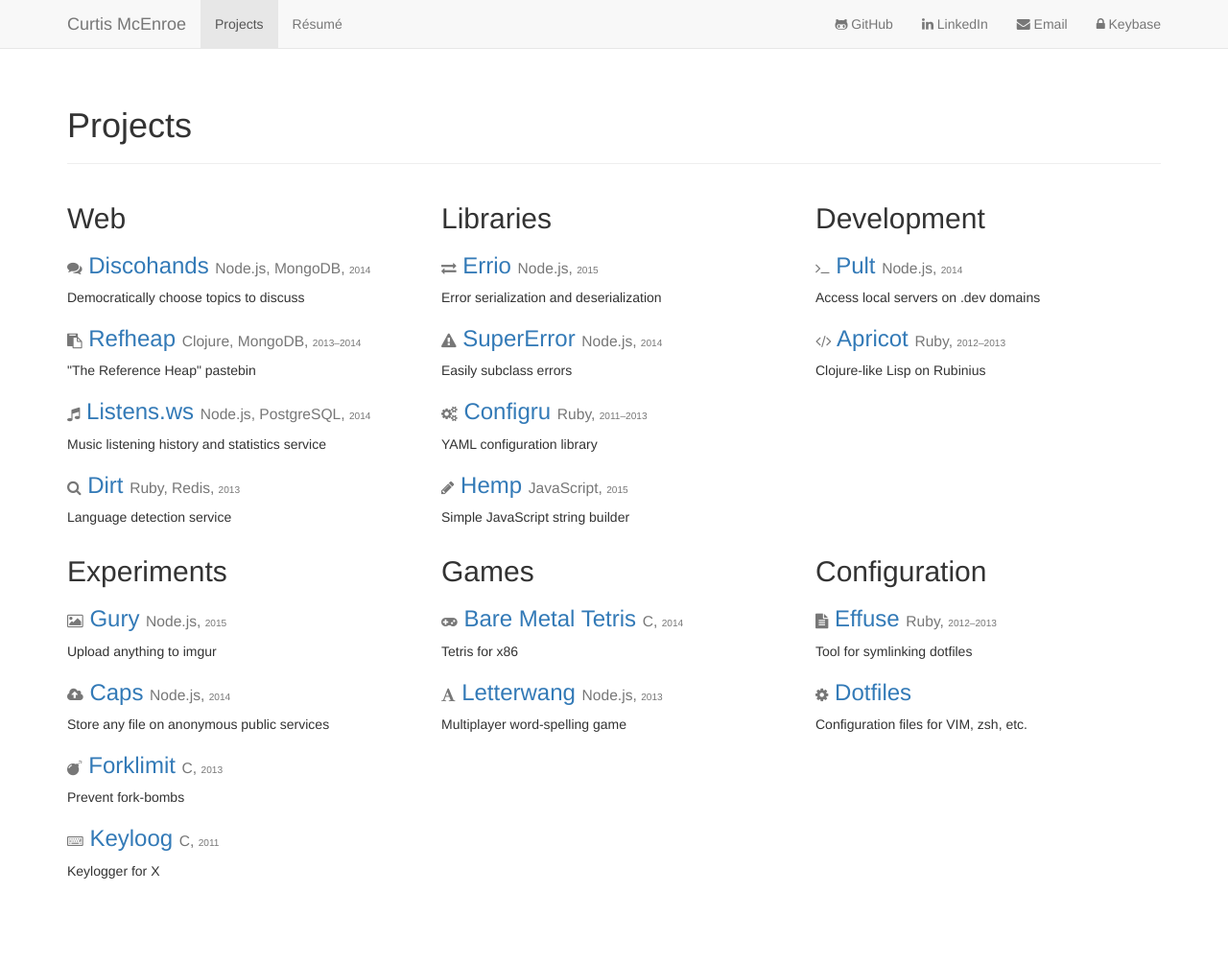
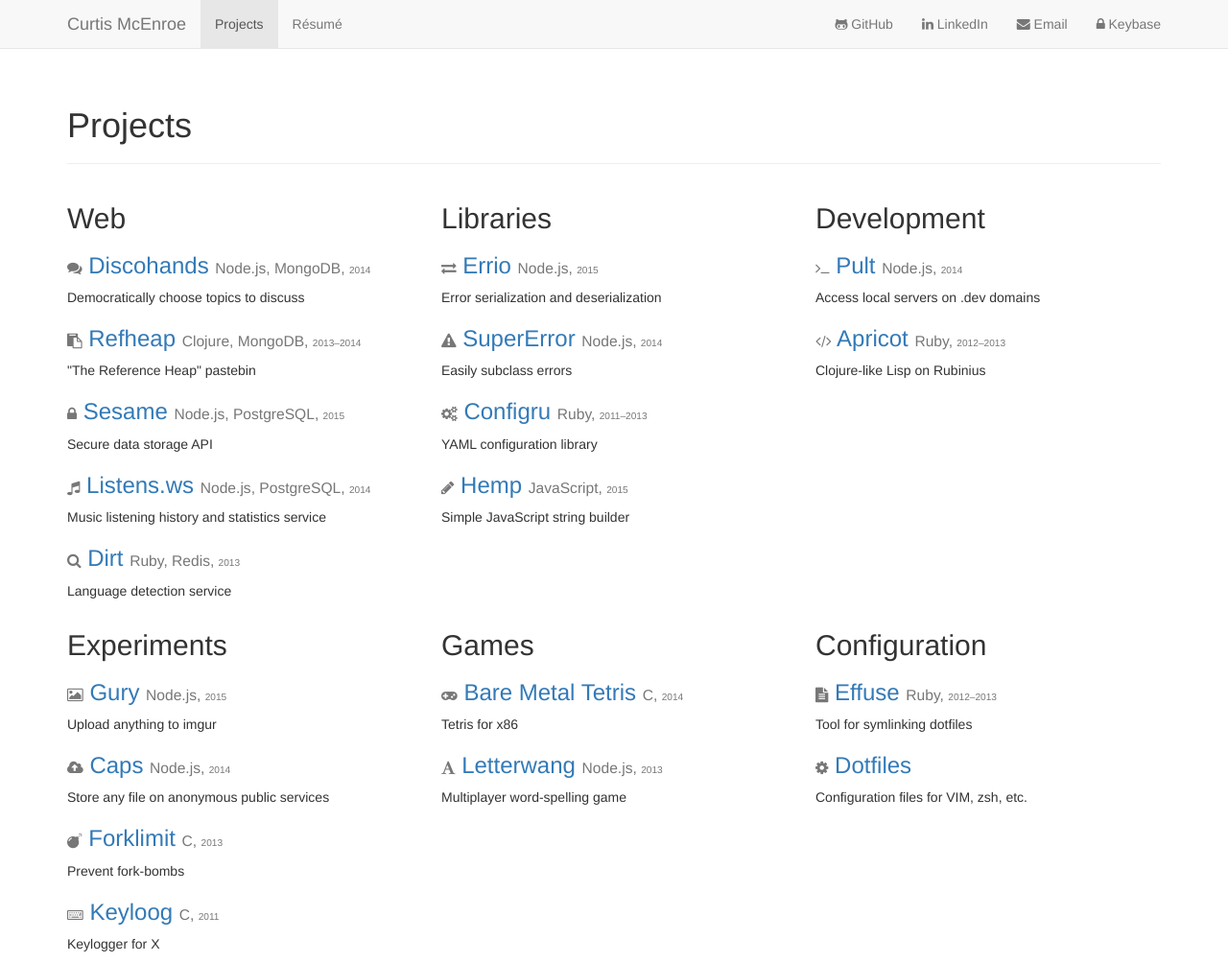
Before and after one commit to causal-agent/programble.github.io, a Jekyll site: the page built from projects.html, in a window 1280 px wide. Shown: the whole page at 96% size. Built offline with Jekyll 4.4.1, drawn with Linux system fonts in a browser that asks for light colours; nearby versions of some CDN libraries; before the commit the page ends 928 px from its top, so only the background shows below that.

Commit message:
Add Sesame to projects

```diff
--- a/projects.html
+++ b/projects.html
@@ -25,6 +25,13 @@ id: projects
       <small>Clojure, MongoDB, <small>2013–2014</small></small>
     </h3>
     <p>"The Reference Heap" pastebin</p>
+
+    <h3>
+      <small><i class="fa fa-lock"></i></small>
+      <a href="https://github.com/busbud/sesame">Sesame</a>
+      <small>Node.js, PostgreSQL, <small>2015</small></small>
+    </h3>
+    <p>Secure data storage API</p>
 
     <h3>
       <small><i class="fa fa-music"></i></small>
```
